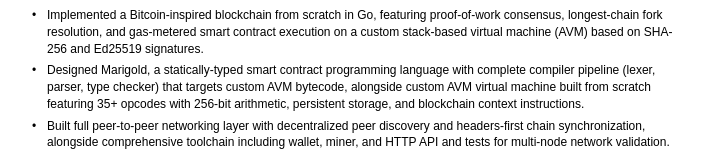
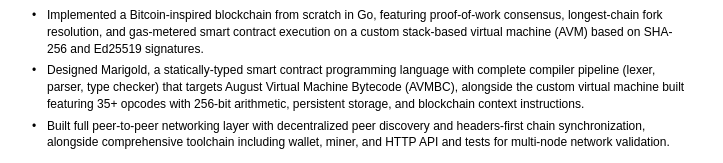
Before and after one commit to frederikgramkortegaard/frederikgramkortegaard.github.io, a plain HTML site: page index.html in a window 1280 px wide. Shown: the part 493-656 px from the top of the page, without its empty margins (278-1001 px from the left). Drawn offline with Linux system fonts and the light colour scheme.

Commit message:
Update index.html

```diff
--- a/index.html
+++ b/index.html
@@ -480,7 +480,7 @@ body {
     </div>
     <ul>
         <li>Implemented a Bitcoin-inspired blockchain from scratch in Go, featuring proof-of-work consensus, longest-chain fork resolution, and gas-metered smart contract execution on a custom stack-based virtual machine (AVM) based on SHA-256 and Ed25519 signatures.</li>
-        <li>Designed Marigold, a statically-typed smart contract programming language with complete compiler pipeline (lexer, parser, type checker) that targets custom AVM bytecode, alongside custom AVM virtual machine built from scratch featuring 35+ opcodes with 256-bit arithmetic, persistent storage, and blockchain context instructions.</li>
+        <li>Designed Marigold, a statically-typed smart contract programming language with complete compiler pipeline (lexer, parser, type checker) that targets August Virtual Machine Bytecode (AVMBC), alongside the custom virtual machine built featuring 35+ opcodes with 256-bit arithmetic, persistent storage, and blockchain context instructions.</li>
         <li>Built full peer-to-peer networking layer with decentralized peer discovery and headers-first chain synchronization, alongside comprehensive toolchain including wallet, miner, and HTTP API and tests for multi-node network validation.</li>
     </ul>
 </div>
```
